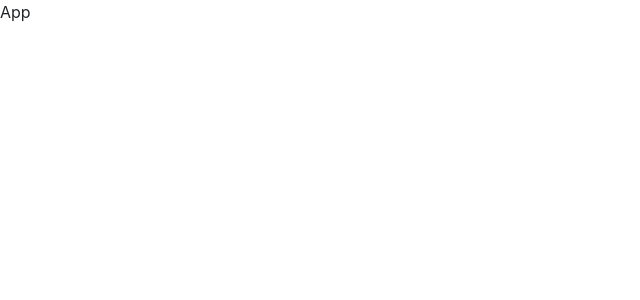
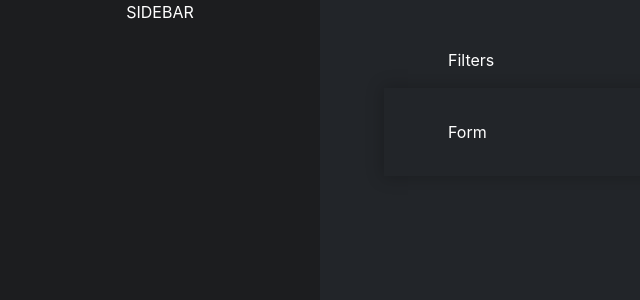
Before and after one commit to VictorCazanave/avancevl-exam, a React (Create React App) app: page / in a window 1280 px wide. Shown: the top 300 px of the page, without its empty margins (0-640 px from the left). Built offline with nearby package versions, Linux system fonts and the light colour scheme.

Commit message:
Create app layout

```diff
--- a/src/App.js
+++ b/src/App.js
@@ -1,9 +1,12 @@
 import React from 'react';
+import Sidebar from "./components/Sidebar/Sidebar";
+import Exercise from "./components/Exercise/Exercise";
 
 function App() {
 	return (
-		<div >
-			App
+		<div className="app">
+			<Sidebar />
+			<Exercise />
 		</div>
 	);
 }
--- /dev/null
+++ b/src/components/Exercise/Exercise.js
@@ -0,0 +1,14 @@
+import React from 'react';
+import ExerciseFilters from './ExerciseFilters';
+import ExerciseForm from './ExerciseForm';
+
+function Exercise() {
+	return (
+		<main className="exercise">
+			<ExerciseFilters />
+			<ExerciseForm />
+		</main>
+	)
+}
+
+export default Exercise;
--- /dev/null
+++ b/src/components/Exercise/ExerciseFilters.js
@@ -0,0 +1,11 @@
+import React from 'react';
+
+function ExerciseFilters() {
+	return (
+		<div className="filters">
+			Filters
+		</div>
+	);
+}
+
+export default ExerciseFilters;
--- /dev/null
+++ b/src/components/Exercise/ExerciseForm.js
@@ -0,0 +1,11 @@
+import React from 'react'
+
+function ExerciseForm() {
+	return (
+		<form className="form">
+			Form
+		</form>
+	)
+}
+
+export default ExerciseForm;
--- /dev/null
+++ b/src/components/Sidebar/Sidebar.js
@@ -0,0 +1,11 @@
+import React from 'react';
+
+function Sidebar() {
+	return (
+		<aside className="sidebar">
+			Sidebar
+		</aside>
+	);
+}
+
+export default Sidebar;
--- a/src/index.scss
+++ b/src/index.scss
@@ -1 +1,5 @@
+@import "./styles/variables";
 @import "~bootstrap/scss/bootstrap";
+@import "./styles/reset";
+@import "./styles/base";
+@import "./styles/app";
--- /dev/null
+++ b/src/styles/_app.scss
@@ -0,0 +1,58 @@
+/*
+ * All the styles of the application have been put here for quicker development
+ * A better solution (e.g. CSS modules, styled components...) should be used for real applications
+ */
+
+.app {
+  background-color: $color-gray-dark;
+  color: $color-white;
+}
+
+.sidebar {
+  display: flex;
+  flex-wrap: wrap;
+  align-items: center;
+  background-color: $color-black;
+  font-size: 0.75rem;
+  text-transform: uppercase;
+}
+
+.exercise {
+  padding: 1rem;
+}
+
+.filters {
+  padding: 1rem 0;
+  display: flex;
+}
+
+.form {
+  padding: 1rem;
+  box-shadow: 0 0 1rem 0.1rem rgba(0, 0, 0, 0.2);
+}
+
+@media (min-width: $screen-large) {
+  .app {
+    display: flex;
+    height: 100%;
+  }
+
+  .sidebar {
+    flex: 0 0 20rem;
+    flex-direction: column;
+    font-size: 1rem;
+  }
+
+  .exercise {
+    flex: 1;
+    padding: 2rem 4rem;
+  }
+
+  .filters {
+    padding: 1rem 4rem;
+  }
+
+  .form {
+    padding: 2rem 4rem;
+  }
+}
--- /dev/null
+++ b/src/styles/_base.scss
@@ -0,0 +1,5 @@
+html,
+body,
+#root {
+	height: 100%;
+}
--- /dev/null
+++ b/src/styles/_reset.scss
@@ -0,0 +1,31 @@
+/* Simplified CSS reset */
+
+*,
+*::before,
+*::after {
+  box-sizing: border-box;
+}
+
+html,
+body {
+  margin: 0;
+  padding: 0;
+}
+
+h1,
+h2,
+h3,
+h4,
+h5,
+h6,
+p,
+a,
+button,
+ul,
+li {
+  margin: 0;
+  padding: 0;
+  font-family: inherit;
+  font-size: inherit;
+  font-weight: inherit;
+}
--- /dev/null
+++ b/src/styles/_variables.scss
@@ -0,0 +1,16 @@
+/* Breakpoints */
+$screen-small: 375px; // iPhone 6/7/8
+$screen-medium: 768px; // iPad portrait
+$screen-large: 1024px; // iPad landscape
+
+/* Colors */
+$color-black: #1c1d1f;
+$color-gray-dark: #222529;
+$color-gray: #333;
+$color-gray-light: #ccc;
+$color-blue: #0c59a0;
+$color-blue-light: #bedbf7;
+$color-yellow: #eacc54;
+$color-white: #fff;
+
+$box-shadow-dark: 0 0 1rem 0.1rem rgba(0, 0, 0, 0.2);
```
